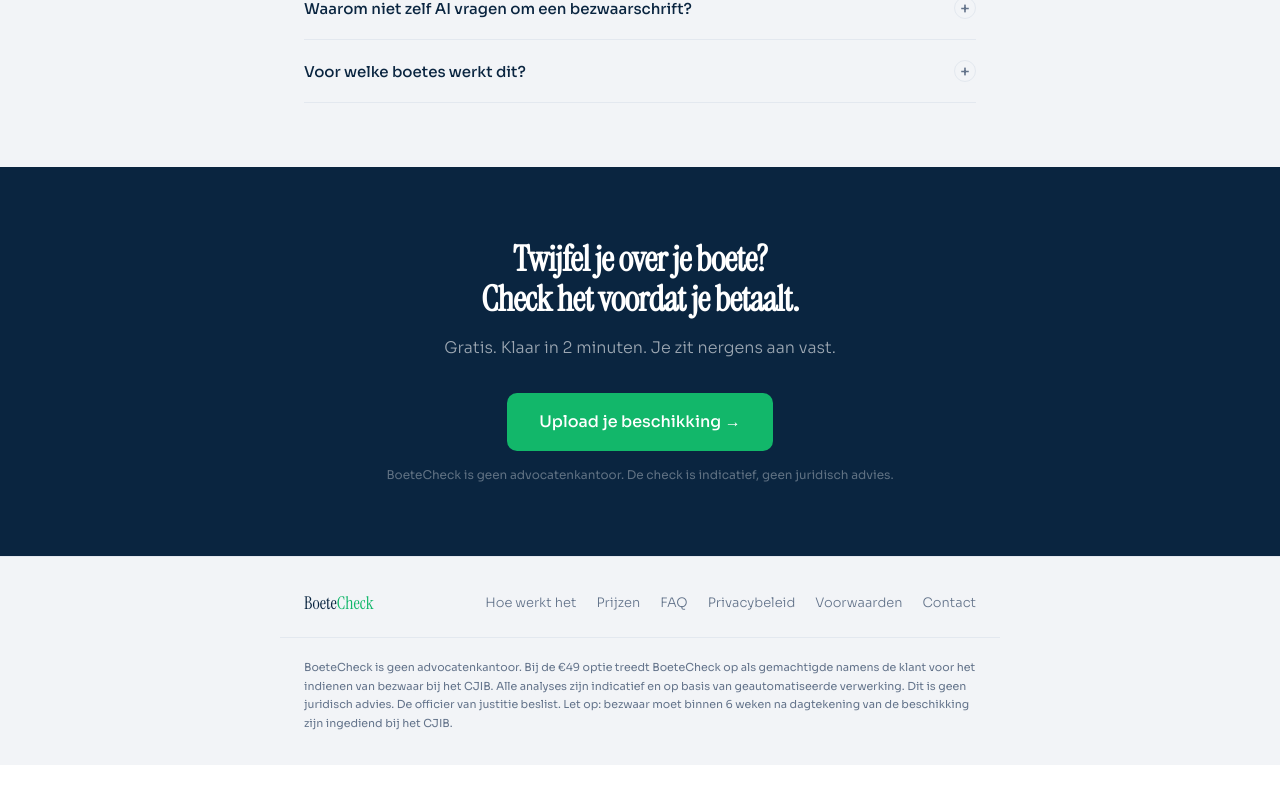
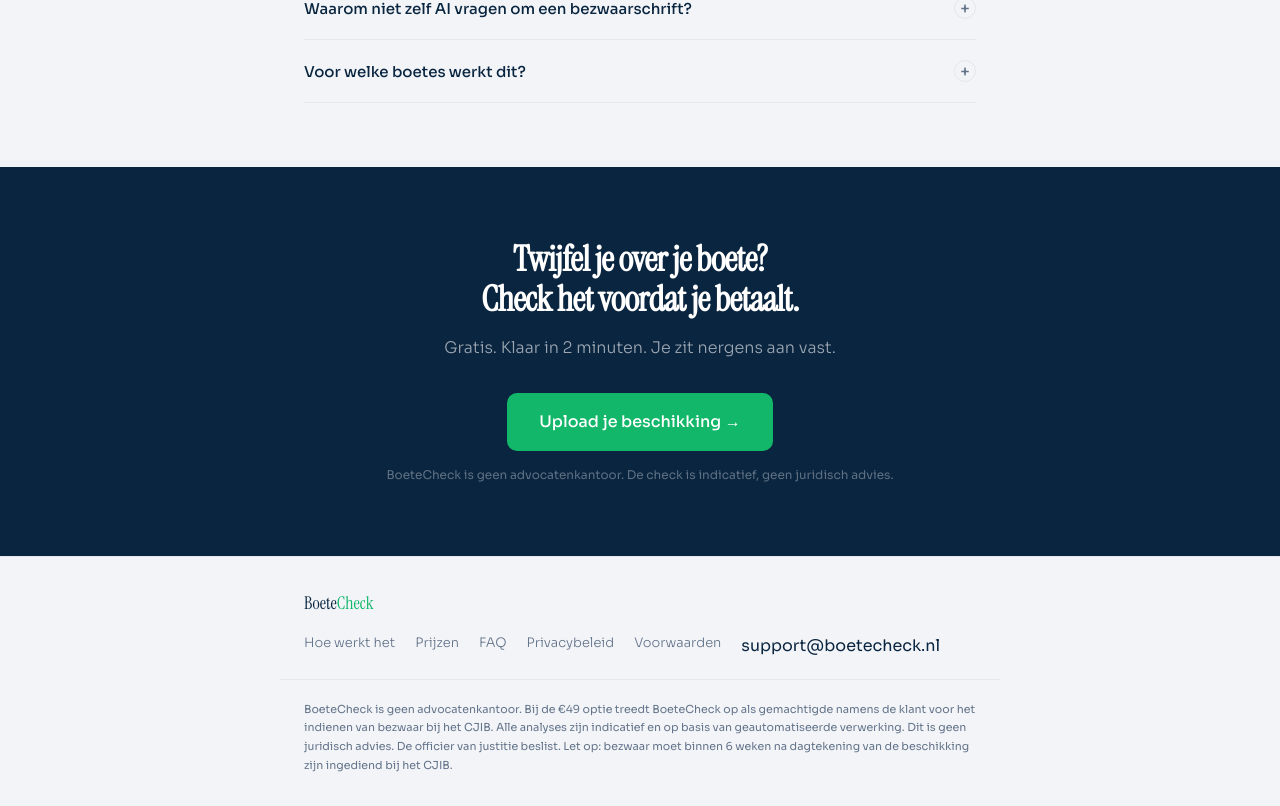
Before and after one commit to DickGroen/BOETECHECK, a Next.js app in the folder boetecheck/: page / in a window 1280 px wide. Shown: the part 4740-5546 px from the top of the page. Before the commit the page ends 5505 px from the top, so only its background shows below. Built offline with nearby package versions, Linux system fonts and the light colour scheme.

Commit message:
Update footer to display email instead of link
Replaced contact link with email display in footer.

```diff
--- a/boetecheck/src/app/page.tsx
+++ b/boetecheck/src/app/page.tsx
@@ -294,7 +294,7 @@ export default function Home() {
             <a href="#faq">FAQ</a>
             <a href="#">Privacybeleid</a>
             <a href="#">Voorwaarden</a>
-            <a href="mailto:support@boetecheck.nl">Contact</a>
+            <span className={styles.footerContact}>support@boetecheck.nl</span>
           </div>
         </div>
         <div className={`container ${styles.footerDisclaimer}`}>
```
